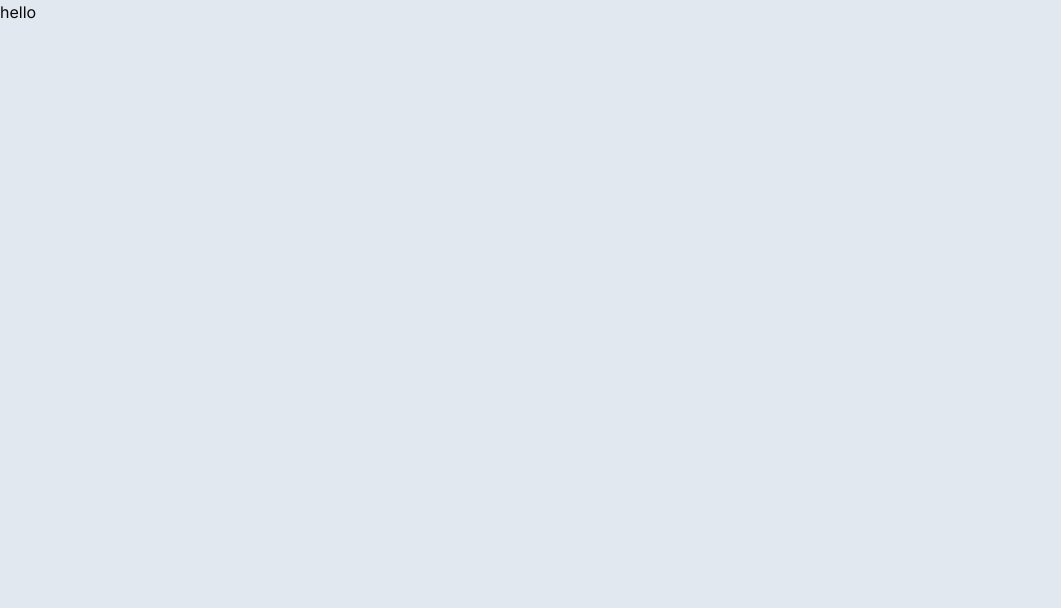
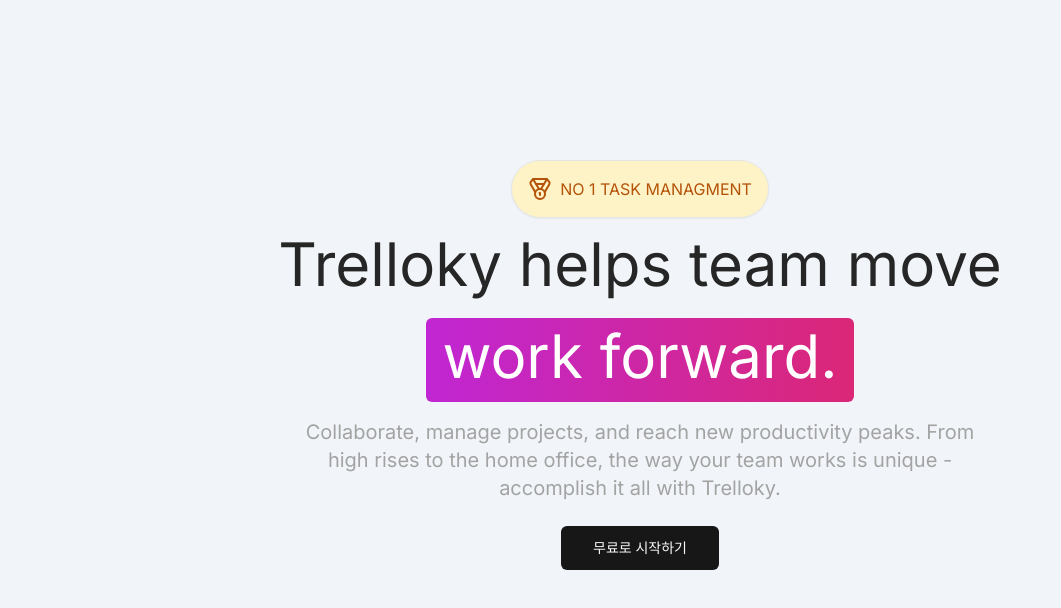
Before and after one commit to devtor-who/mastering-next-js-14, a Next.js app in the folder trello-clone/: page / in a window 1280 px wide. Shown: the top 608 px of the page, without its empty margins (0-1061 px from the left). Built offline with nearby package versions, Linux system fonts and the light colour scheme.

Commit message:
마케팅 페이지 html 작업

```diff
--- a/trello-clone/package.json
+++ b/trello-clone/package.json
@@ -9,6 +9,7 @@
     "lint": "next lint"
   },
   "dependencies": {
+    "@radix-ui/react-slot": "^1.0.2",
     "class-variance-authority": "^0.7.0",
     "clsx": "^2.0.0",
     "lucide-react": "^0.293.0",
--- /dev/null
+++ b/trello-clone/src/app/(marketing)/layout.tsx
@@ -0,0 +1,13 @@
+function MarketingLayout({
+  children, //
+}: {
+  children: React.ReactNode;
+}) {
+  return (
+    <div className="h-full bg-slate-100">
+      <main className="pt-40 pb-20 bg-slate-100">{children}</main>
+    </div>
+  );
+}
+
+export default MarketingLayout;
--- /dev/null
+++ b/trello-clone/src/app/(marketing)/page.tsx
@@ -0,0 +1,29 @@
+import { Button } from '@/components/ui/button';
+import { Medal } from 'lucide-react';
+import Link from 'next/link';
+
+function MarketingPage() {
+  return (
+    <div className="flex items-center justify-center flex-col">
+      <div className={'flex items-center justify-center flex-col'}>
+        <div className="mb-4 flex items-center border shadow-sm p-4 bg-amber-100 text-amber-700 rounded-full uppercase">
+          <Medal className="h-6 w-6 mr-2" />
+          No 1 task managment
+        </div>
+        <h1 className="text-3xl md:text-6xl text-center text-neutral-800 mb-6">Trelloky helps team move</h1>
+        <div className="text-3xl md:text-6xl bg-gradient-to-r from-fuchsia-600 to-pink-600 text-white px-4 p-2 rounded-md pb-4 w-fit">
+          work forward.
+        </div>
+      </div>
+      <div className={'text-sm md:text-xl text-neutral-400 mt-4 max-w-xs md:max-w-2xl text-center mx-auto'}>
+        Collaborate, manage projects, and reach new productivity peaks. From high rises to the home office, the way your team works is unique -
+        accomplish it all with Trelloky.
+      </div>
+      <Button className="mt-6" size="lg" asChild>
+        <Link href="/sign-up">무료로 시작하기</Link>
+      </Button>
+    </div>
+  );
+}
+
+export default MarketingPage;
--- a/trello-clone/src/app/layout.tsx
+++ b/trello-clone/src/app/layout.tsx
@@ -5,7 +5,7 @@
 const inter = Inter({ subsets: ['latin'] });
 
 export const metadata: Metadata = {
-  title: 'Trellofy - 협업 및 프로젝트 관리',
+  title: 'Trelloky - 협업 및 프로젝트 관리',
   description:
     '무료 팀 협업 툴로 시작하여 필요에 따라 확장 가능한 프리미엄 플랜을 제공합니다. 실시간 협업과 통합된 리포팅 도구로 프로젝트 관리를 한 단계 업그레이드하세요',
 };
--- a/trello-clone/src/app/page.tsx
+++ /dev/null
@@ -1,7 +0,0 @@
-export default function Home() {
-  return (
-    <main className="bg-slate-200 h-full">
-      <h1>hello</h1>
-    </main>
-  );
-}
--- /dev/null
+++ b/trello-clone/src/components/ui/button.tsx
@@ -0,0 +1,56 @@
+import * as React from "react"
+import { Slot } from "@radix-ui/react-slot"
+import { cva, type VariantProps } from "class-variance-authority"
+
+import { cn } from "@/lib/utils"
+
+const buttonVariants = cva(
+  "inline-flex items-center justify-center whitespace-nowrap rounded-md text-sm font-medium ring-offset-background transition-colors focus-visible:outline-none focus-visible:ring-2 focus-visible:ring-ring focus-visible:ring-offset-2 disabled:pointer-events-none disabled:opacity-50",
+  {
+    variants: {
+      variant: {
+        default: "bg-primary text-primary-foreground hover:bg-primary/90",
+        destructive:
+          "bg-destructive text-destructive-foreground hover:bg-destructive/90",
+        outline:
+          "border border-input bg-background hover:bg-accent hover:text-accent-foreground",
+        secondary:
+          "bg-secondary text-secondary-foreground hover:bg-secondary/80",
+        ghost: "hover:bg-accent hover:text-accent-foreground",
+        link: "text-primary underline-offset-4 hover:underline",
+      },
+      size: {
+        default: "h-10 px-4 py-2",
+        sm: "h-9 rounded-md px-3",
+        lg: "h-11 rounded-md px-8",
+        icon: "h-10 w-10",
+      },
+    },
+    defaultVariants: {
+      variant: "default",
+      size: "default",
+    },
+  }
+)
+
+export interface ButtonProps
+  extends React.ButtonHTMLAttributes<HTMLButtonElement>,
+    VariantProps<typeof buttonVariants> {
+  asChild?: boolean
+}
+
+const Button = React.forwardRef<HTMLButtonElement, ButtonProps>(
+  ({ className, variant, size, asChild = false, ...props }, ref) => {
+    const Comp = asChild ? Slot : "button"
+    return (
+      <Comp
+        className={cn(buttonVariants({ variant, size, className }))}
+        ref={ref}
+        {...props}
+      />
+    )
+  }
+)
+Button.displayName = "Button"
+
+export { Button, buttonVariants }
```
Also changed, not shown: 1 other file (tests, documents, lock files or other folders).
